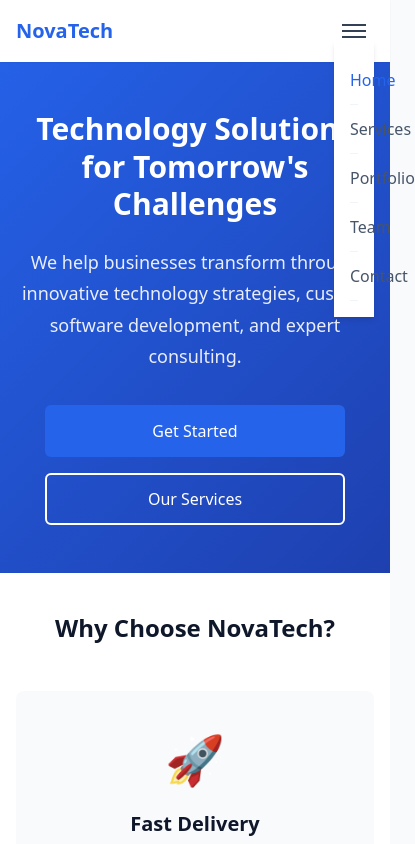
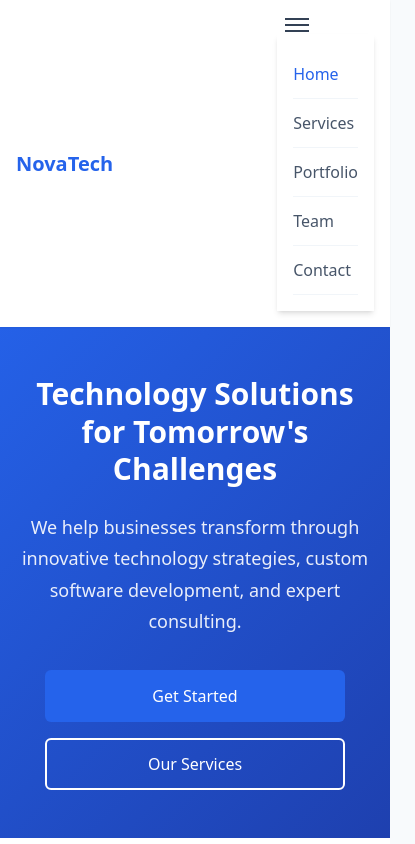
Before and after one commit to jeyKurup/jeytech-demo, a website: page src/pages/index.html in a window 390 px wide. Both pictures are taken after a click on the button "Toggle menu". Shown: the top 844 px of the page, 415 px wide, since content can reach past the window. Drawn offline with Linux system fonts and the light colour scheme.

Commit message:
Fix responsive navigation overlap on mobile

```diff
--- a/src/css/components.css
+++ b/src/css/components.css
@@ -93,16 +93,17 @@
 .nav__toggle-icon::after { top: 6px; }
 
 @media (max-width: 768px) {
+  .header__container {
+    flex-wrap: wrap;
+  }
+
   .nav__toggle {
     display: flex;
   }
 
   .nav__menu {
-    position: absolute;
-    top: 100%;
-    left: 0;
-    right: 0;
     flex-direction: column;
+    width: 100%;
     background: white;
     padding: var(--spacing-4);
     gap: 0;
```
